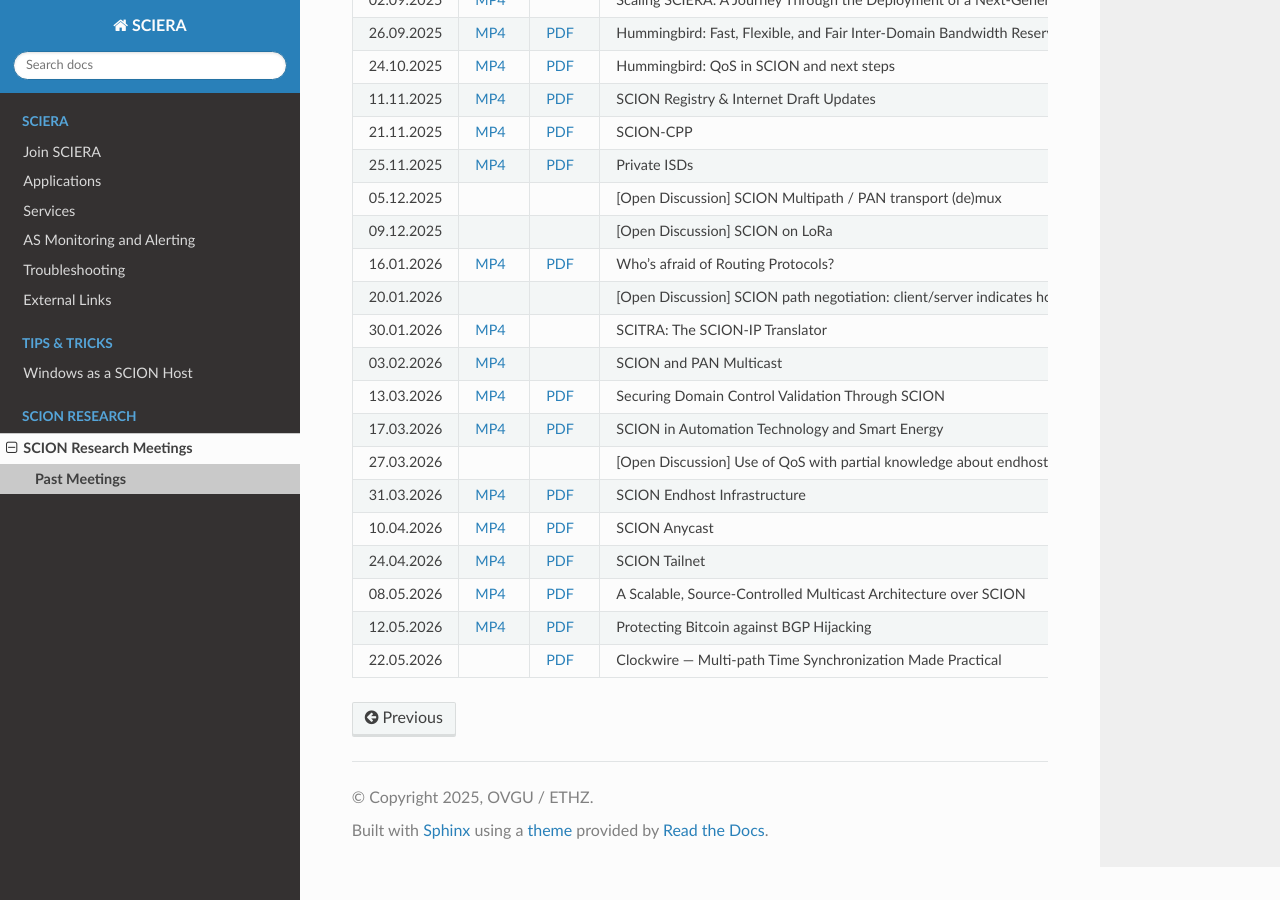
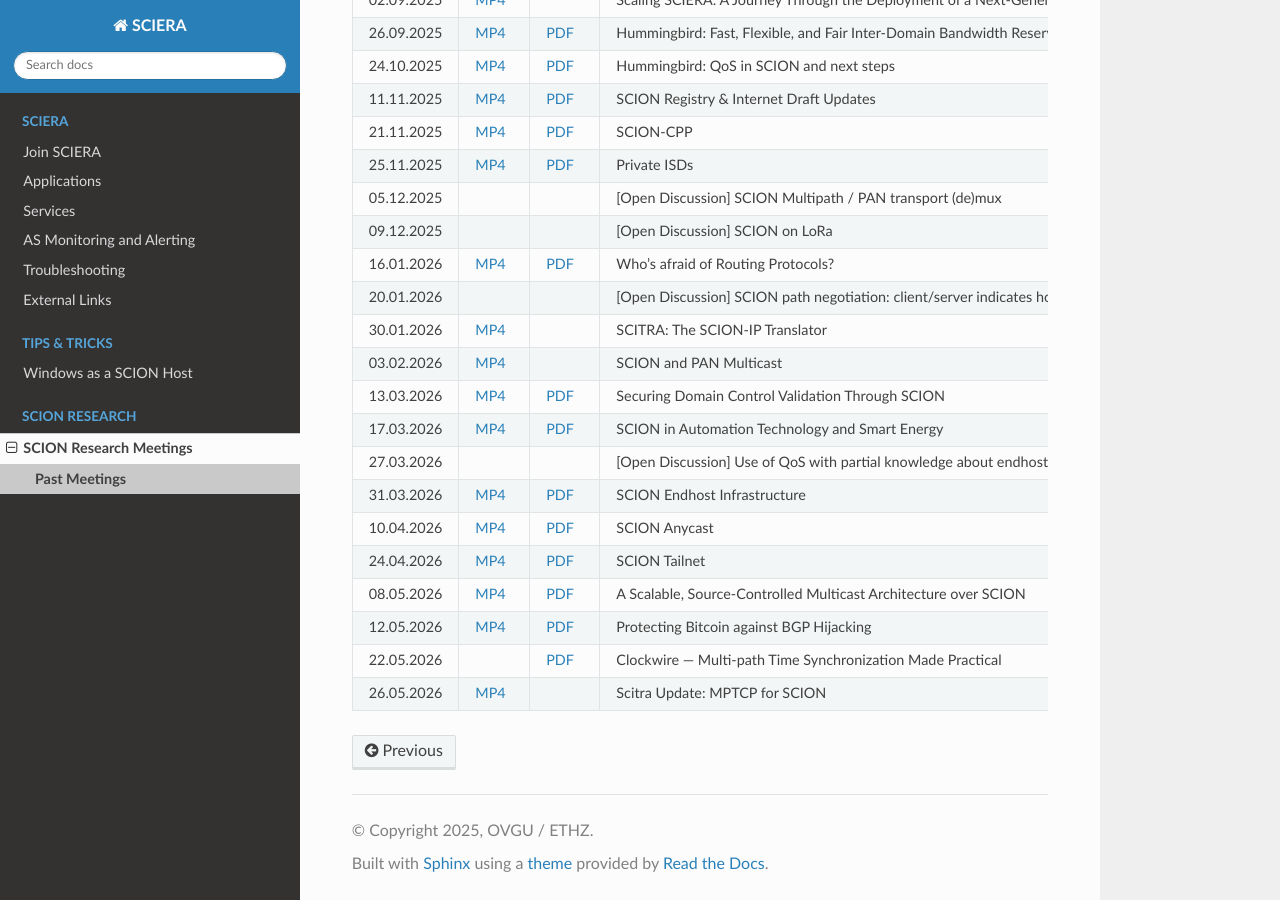
Before and after one commit to netsys-lab/scion-education-network-documentation, a Sphinx documentation site: the page built from docs/source/scion-research/meetings/past.rst, in a window 1280 px wide and 900 px high, scrolled down 1082 px. Built offline with Sphinx 7.4.7 and the Read the Docs theme 3.1.0, drawn with Linux system fonts in a browser that asks for light colours.

Commit message:
Add MPTCP for SCION video. (#48)

```diff
--- a/docs/source/scion-research/meetings/past.rst
+++ b/docs/source/scion-research/meetings/past.rst
@@ -291,3 +291,9 @@ We keep an archive of past SCION research meetings:
       - Clockwire --- Multi-path Time Synchronization Made Practical
       - Marc Frei (ETH Zurich)
       -
+    * - 26.05.2026
+      - `MP4 <https://drive.google.com/file/d/1TjemI4HmTNsgqb-X13YV0SaEFLcA3xvT/view?usp=sharing>`__
+      -
+      - Scitra Update: MPTCP for SCION
+      - Lars Christian Schulz (OVGU Magdeburg)
+      -
```
